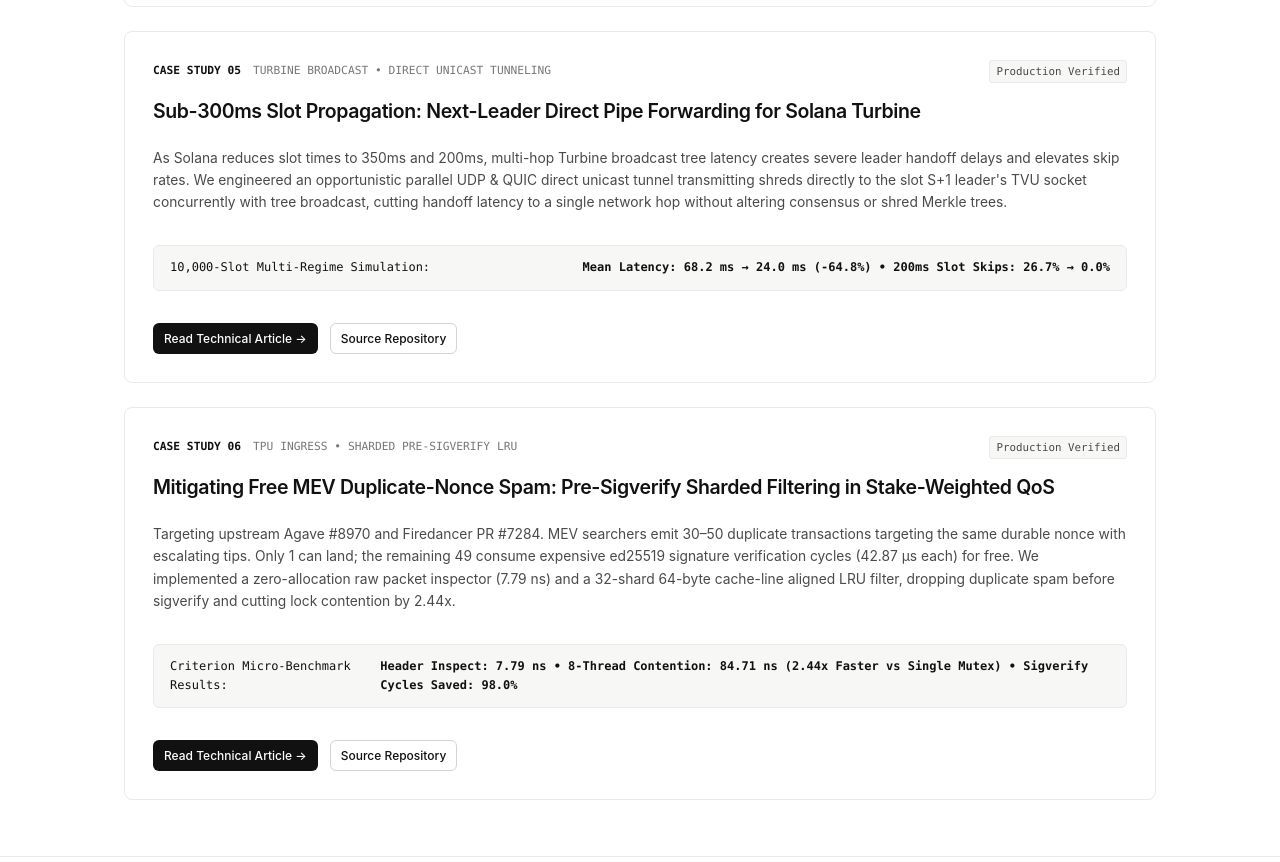
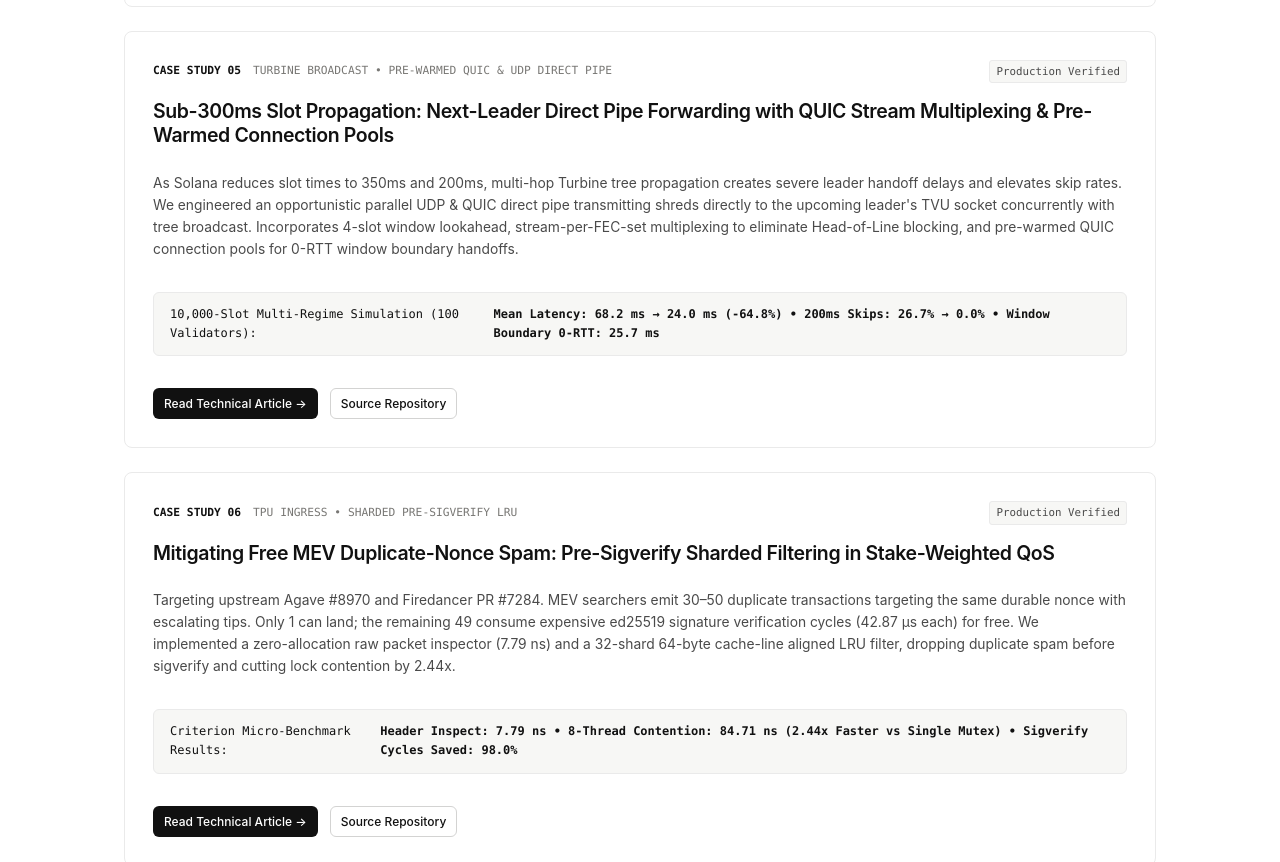
Before and after one commit to coad1024-cmd/solarm, a plain HTML site: page index.html in a window 1280 px wide. Shown: the part 3696-4558 px from the top of the page. Drawn offline with Linux system fonts and the light colour scheme.

Commit message:
feat(portal): update Case Study 05 with QUIC stream multiplexing and pre-warmed connection pool

```diff
--- a/index.html
+++ b/index.html
@@ -334,16 +334,16 @@
         <article class="case-study-card">
           <div class="case-study-meta">
             <span class="meta-index">CASE STUDY 05</span>
-            <span class="meta-topic">TURBINE BROADCAST &bull; DIRECT UNICAST TUNNELING</span>
+            <span class="meta-topic">TURBINE BROADCAST &bull; PRE-WARMED QUIC &amp; UDP DIRECT PIPE</span>
             <span class="meta-status">Production Verified</span>
           </div>
-          <h3 class="case-study-title">Sub-300ms Slot Propagation: Next-Leader Direct Pipe Forwarding for Solana Turbine</h3>
+          <h3 class="case-study-title">Sub-300ms Slot Propagation: Next-Leader Direct Pipe Forwarding with QUIC Stream Multiplexing &amp; Pre-Warmed Connection Pools</h3>
           <p class="case-study-desc">
-            As Solana reduces slot times to 350ms and 200ms, multi-hop Turbine broadcast tree latency creates severe leader handoff delays and elevates skip rates. We engineered an opportunistic parallel UDP &amp; QUIC direct unicast tunnel transmitting shreds directly to the slot S+1 leader's TVU socket concurrently with tree broadcast, cutting handoff latency to a single network hop without altering consensus or shred Merkle trees.
+            As Solana reduces slot times to 350ms and 200ms, multi-hop Turbine tree propagation creates severe leader handoff delays and elevates skip rates. We engineered an opportunistic parallel UDP &amp; QUIC direct pipe transmitting shreds directly to the upcoming leader's TVU socket concurrently with tree broadcast. Incorporates 4-slot window lookahead, stream-per-FEC-set multiplexing to eliminate Head-of-Line blocking, and pre-warmed QUIC connection pools for 0-RTT window boundary handoffs.
           </p>
           <div class="case-study-benchmark">
-            <span>10,000-Slot Multi-Regime Simulation:</span>
-            <span class="bench-metric">Mean Latency: 68.2 ms &rarr; 24.0 ms (-64.8%) &bull; 200ms Slot Skips: 26.7% &rarr; 0.0%</span>
+            <span>10,000-Slot Multi-Regime Simulation (100 Validators):</span>
+            <span class="bench-metric">Mean Latency: 68.2 ms &rarr; 24.0 ms (-64.8%) &bull; 200ms Skips: 26.7% &rarr; 0.0% &bull; Window Boundary 0-RTT: 25.7 ms</span>
           </div>
           <div class="case-study-links">
             <a href="https://gist.github.com/coad1024-cmd/2c044299146fe13d569325f0f8bde311" target="_blank" rel="noopener noreferrer" class="btn btn-primary btn-sm">
```
